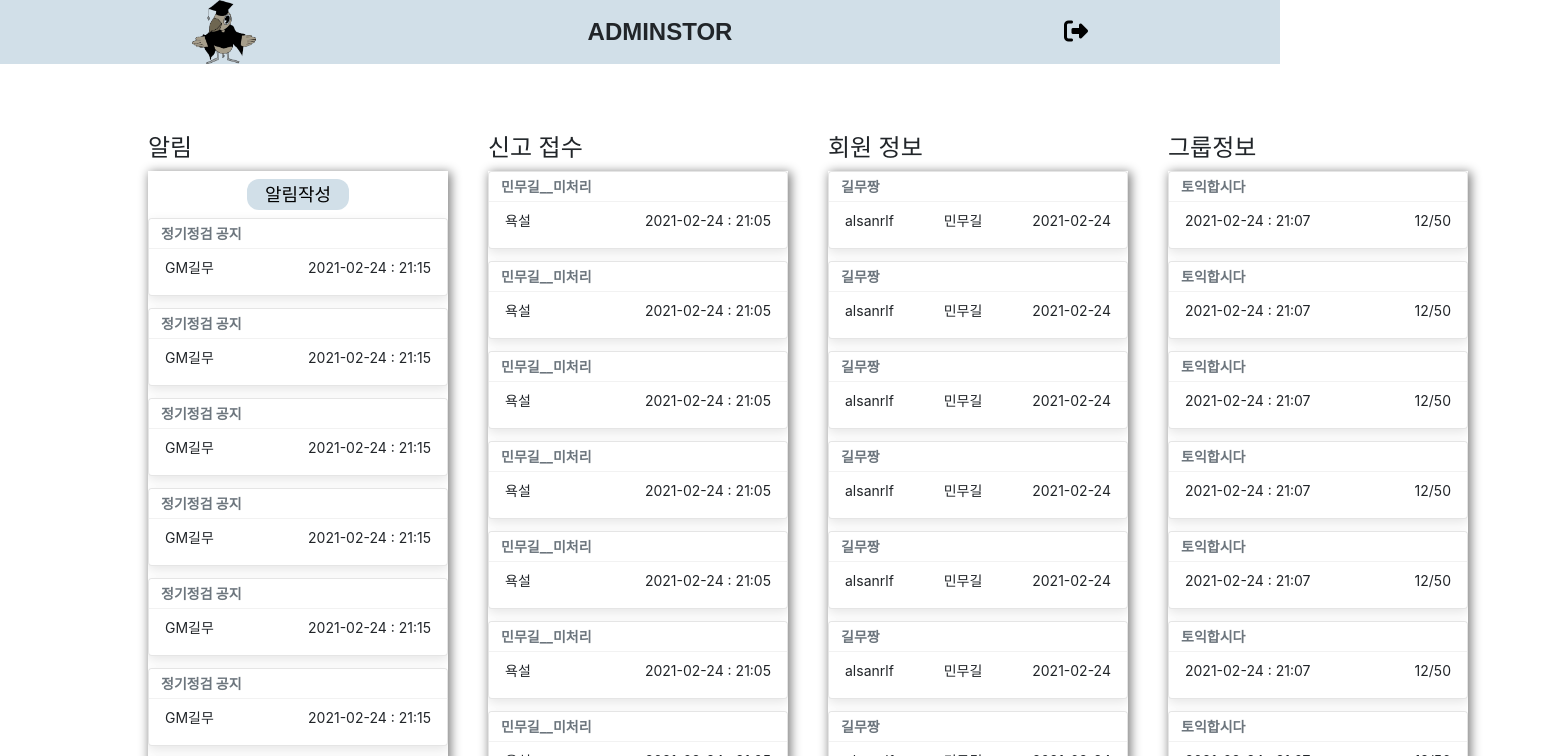
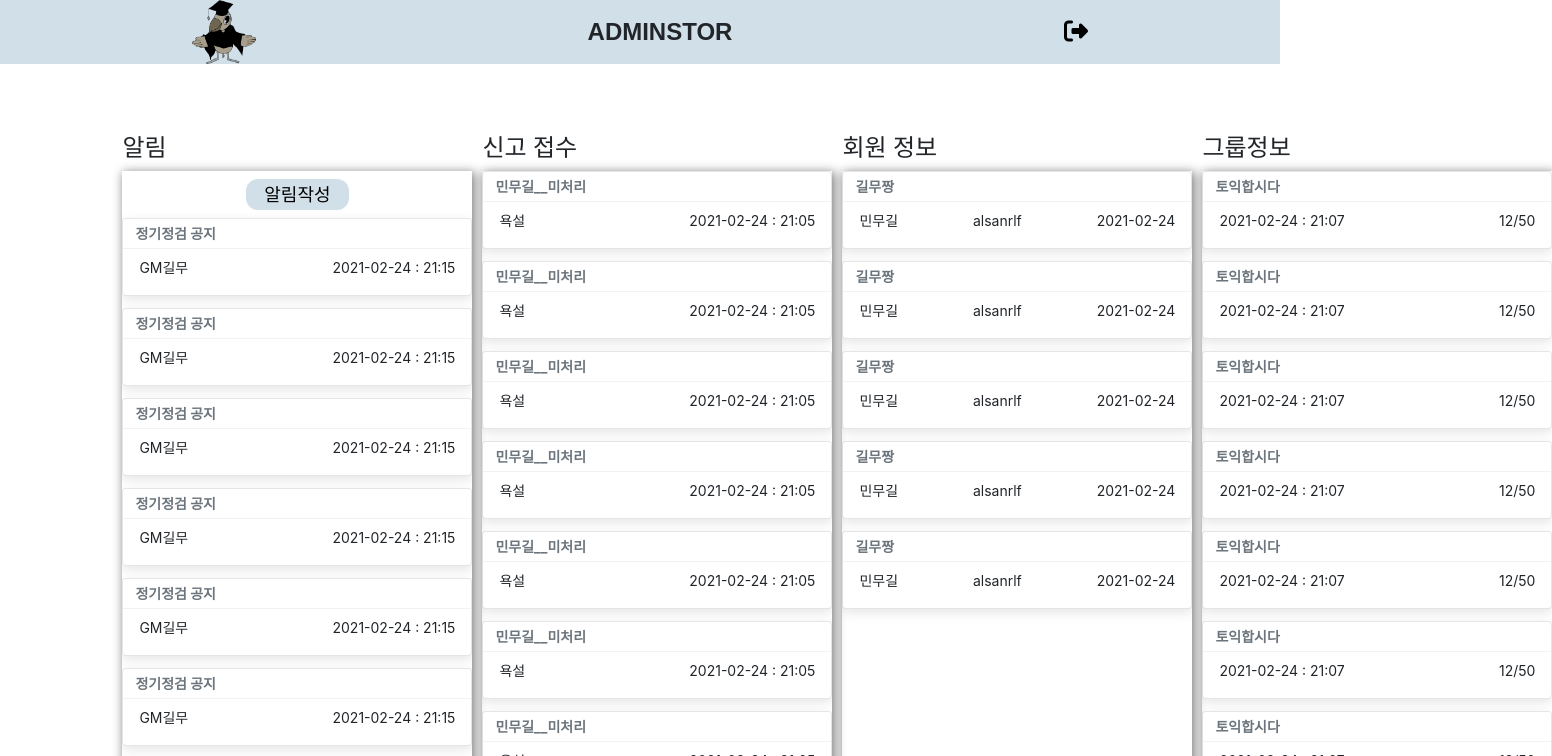
Before and after one commit to junhodo/UntactSchool, a React (Create React App) app in the folder FE/admin/: page /admin in a window 1280 px wide. Shown: the top 756 px of the page, 1552 px wide, since content can reach past the window. Built offline with nearby package versions, Linux system fonts and the light colour scheme; the HTML template or start-up script is replaced by a standard one.

Commit message:
[ADD] 회원정보 에 필요한 요소 추가 -데이터를 표시하기만 한다

```diff
--- a/FE/admin/src/App.css
+++ b/FE/admin/src/App.css
@@ -1,6 +1,6 @@
 .Content {
-  margin-left: 10%;
-  margin-right: 10%;
+  margin-left: 8%;
+  margin-right: 8%;
   display: flex;
   flex-direction: row;
   justify-content: space-between;
@@ -14,7 +14,7 @@
 
 .ItemBox {
   box-shadow: 2px 2px 10px 1px grey;
-  width: 300px;
+  width: 350px;
   height: 600px;
   overflow: scroll;
 }
--- a/FE/admin/src/component/PersonInfo.js
+++ b/FE/admin/src/component/PersonInfo.js
@@ -1,9 +1,12 @@
 import { React, useState } from 'react';
 import { Toast, ToastHeader } from 'reactstrap';
 import '../css/Notification.css';
+import userProfile from '../static/profileExample.jpg';
 
 const PersonInfo = () => {
-  // nickname    userid    name    join   id   group
+  // const reportedDummy = ['', '욕설', '도배', '성희롱'];
+  // const groupDummy = ['토익9990', '정처기', '투자공부방'];
+  // nickname    userid    name    join   id   group  reported  age  gender
   const dummy = [
     {
       nickname: '길무짱',
@@ -11,7 +14,10 @@ const PersonInfo = () => {
       name: '민무길',
       join: '2021-02-24',
       id: '1',
-      group: ['토익9990', '정처기', '투자공부방']
+      group: ['토익9990방', '정처기방', '투자공부방'],
+      reported: ['욕설', '욕설', '도배'],
+      age: '24',
+      gender: 'male'
     },
     {
       nickname: '길무짱',
@@ -19,7 +25,10 @@ const PersonInfo = () => {
       name: '민무길',
       join: '2021-02-24',
       id: '2',
-      group: ['토익9990', '정처기', '투자공부방']
+      group: ['토익9990방', '정처기방', '투자공부방'],
+      reported: ['욕설', '욕설', '도배'],
+      age: '24',
+      gender: 'male'
     },
     {
       nickname: '길무짱',
@@ -27,7 +36,10 @@ const PersonInfo = () => {
       name: '민무길',
       join: '2021-02-24',
       id: '3',
-      group: ['토익9990', '정처기', '투자공부방']
+      group: ['토익9990방', '정처기방', '투자공부방'],
+      reported: ['욕설', '욕설', '도배'],
+      age: '24',
+      gender: 'male'
     },
     {
       nickname: '길무짱',
@@ -35,7 +47,10 @@ const PersonInfo = () => {
       name: '민무길',
       join: '2021-02-24',
       id: '4',
-      group: ['토익9990', '정처기', '투자공부방']
+      group: ['토익9990방', '정처기방', '투자공부방'],
+      reported: ['욕설', '욕설', '도배'],
+      age: '24',
+      gender: 'male'
     },
     {
       nickname: '길무짱',
@@ -43,55 +58,10 @@ const PersonInfo = () => {
       name: '민무길',
       join: '2021-02-24',
       id: '5',
-      group: ['토익9990', '정처기', '투자공부방']
-    },
-    {
-      nickname: '길무짱',
-      userid: 'alsanrlf',
-      name: '민무길',
-      join: '2021-02-24',
-      id: '6',
-      group: ['토익9990', '정처기', '투자공부방']
-    },
-    {
-      nickname: '길무짱',
-      userid: 'alsanrlf',
-      name: '민무길',
-      join: '2021-02-24',
-      id: '7',
-      group: ['토익9990', '정처기', '투자공부방']
-    },
-    {
-      nickname: '길무짱',
-      userid: 'alsanrlf',
-      name: '민무길',
-      join: '2021-02-24',
-      id: '8',
-      group: ['토익9990', '정처기', '투자공부방']
-    },
-    {
-      nickname: '길무짱',
-      userid: 'alsanrlf',
-      name: '민무길',
-      join: '2021-02-24',
-      id: '9',
-      group: ['토익9990', '정처기', '투자공부방']
-    },
-    {
-      nickname: '길무짱',
-      userid: 'alsanrlf',
-      name: '민무길',
-      join: '2021-02-24',
-      id: '10',
-      group: ['토익9990', '정처기', '투자공부방']
-    },
-    {
-      nickname: '길무짱',
-      userid: 'alsanrlf',
-      name: '민무길',
-      join: '2021-02-24',
-      id: '11',
-      group: ['토익9990', '정처기', '투자공부방']
+      group: ['토익9990방', '정처기방', '투자공부방'],
+      reported: ['욕설', '욕설', '도배'],
+      age: '24',
+      gender: 'male'
     }
   ];
   const [willShow, setWillShow] = useState(0);
@@ -107,9 +77,10 @@ const PersonInfo = () => {
   const personInfo = dummy.map(item => (
     <Toast onClick={notificationClick} id={item.id}>
       <ToastHeader>{item.nickname}</ToastHeader>
+      {/* css는 App.css 에 있음 */}
       <div className="itemContent">
+        <span>{item.name}</span>
         <span>{item.userid}</span>
-        <span>{item.name}</span>
         <span>{item.join}</span>
       </div>
       <div
@@ -118,7 +89,34 @@ const PersonInfo = () => {
         }
         }`}
       >
-        {item.group}
+        <div className="userProfile">
+          <img src={userProfile} alt="user profile" />
+          <i className="fas fa-camera fa-2x" />
+        </div>
+        <div className="userGroup">
+          <span>가입한 그룹</span>
+          <span>
+            {item.group.map(i => (
+              <li>{i}</li>
+            ))}
+          </span>
+        </div>
+        <div className="userReported">
+          <span>피신고내역 : </span>
+          <span>
+            {item.reported.map(i => (
+              <li>{i}</li>
+            ))}
+          </span>
+        </div>
+        <div className="userAge">
+          <span>나이 : </span>
+          <span>{item.age}</span>
+        </div>
+        <div className="userGender">
+          <span>성별 : </span>
+          <span>{item.gender}</span>
+        </div>
       </div>
     </Toast>
   ));
--- a/FE/admin/src/css/Notification.css
+++ b/FE/admin/src/css/Notification.css
@@ -58,3 +58,9 @@
   width: 80px;
   text-align: center;
 }
+
+.userProfile img{
+  width: 64px;
+  height: 64px;
+  border-radius: 20px;
+}
```
Also changed, not shown: FE/admin/src/static/profileExample.jpg (added).
